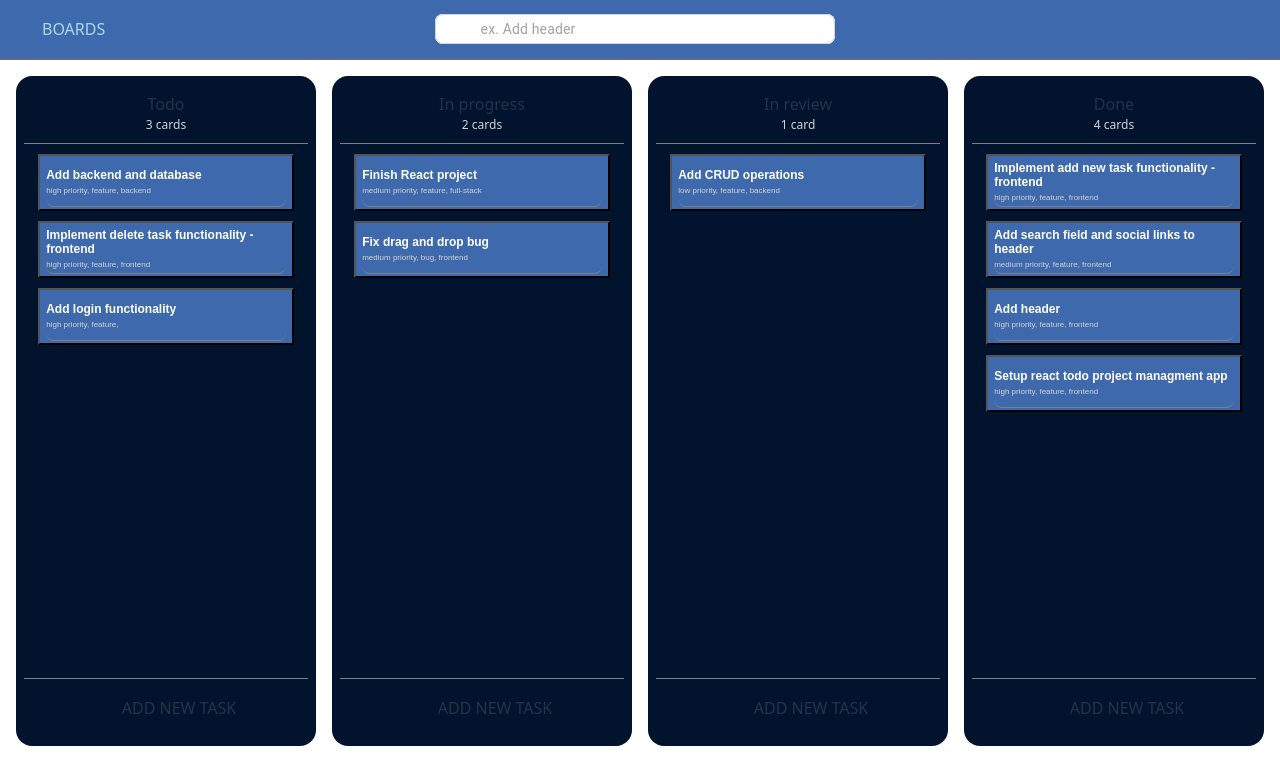
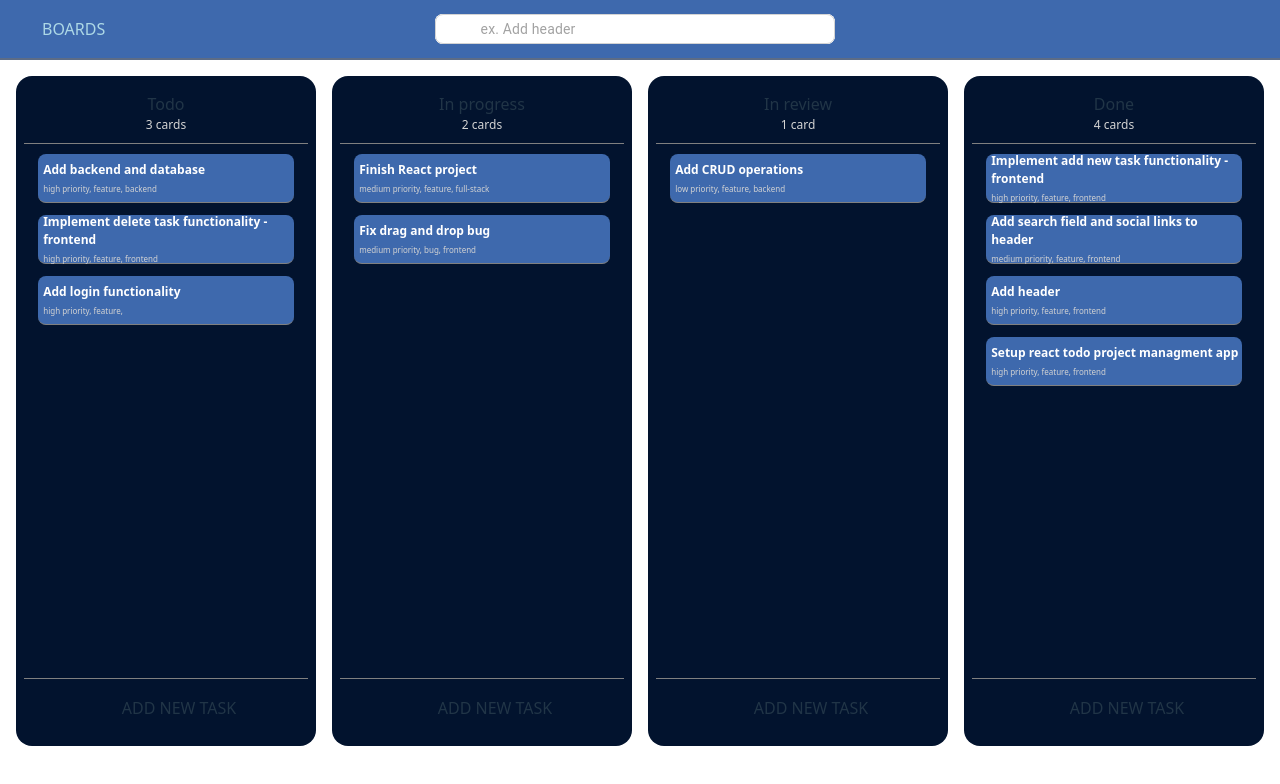
Before and after one commit to ketrinnem/boardly, a React (Vite) app: page / in a window 1280 px wide. Shown: the top 784 px of the page. Built offline with nearby package versions, Linux system fonts and the light colour scheme; some icons are missing.

Commit message:
fix(app): Fixed displaying filtered data.

```diff
--- a/src/components/Dnd/Draggable.tsx
+++ b/src/components/Dnd/Draggable.tsx
@@ -1,21 +1,30 @@
 
-import React from 'react';
-import { useDraggable, DragOverlay } from '@dnd-kit/core';
+import React, { useContext } from 'react';
+import { useDraggable } from '@dnd-kit/core';
 import { CSS } from '@dnd-kit/utilities';
+import { AppContext } from '../../context/AppContext';
 
 export function Draggable(props: any) {
+    const { searchText } = useContext(AppContext);
     const { attributes, listeners, setNodeRef, transform, isDragging } = useDraggable({
         id: props.id,
     });
+
+
+    const shouldDisplay = searchText === "" ||
+        props.item.title.toLowerCase().includes(searchText.toLowerCase())
+        ? true
+        : false
+
     const style = {
         transform: CSS.Translate.toString(transform),
-        backgroundColor: "#3e69ad",
-        opacity: isDragging ? 0 : 1
+        opacity: isDragging ? 0 : 1,
+        display: shouldDisplay ? 'flex' : 'none',
     };
 
     return (
-        <button ref={setNodeRef} style={style} {...listeners} {...attributes}>
+        <div ref={setNodeRef} style={style} {...listeners} {...attributes}>
             {props.children}
-        </button>
+        </div>
     );
 }
--- a/src/components/ListItem.tsx
+++ b/src/components/ListItem.tsx
@@ -27,16 +27,16 @@ const ListItem = (props: ListItemProps) => {
     setIsOpen(false);
   };
 
+  const shouldDisplay = searchText === "" ||
+    item.title.toLowerCase().includes(searchText.toLowerCase())
+    ? true
+    : false
+
 
   return (
-    <Draggable id={item.id}>
+    <Draggable id={item.id} item={item}>
       <Wrapper
-        shouldDisplay={
-          searchText === "" ||
-            item.title.toLowerCase().includes(searchText.toLowerCase())
-            ? true
-            : false
-        }
+        shouldDisplay={shouldDisplay}
       >
         {isOpen &&
           <DeleteModal
@@ -72,7 +72,7 @@ const ListItem = (props: ListItemProps) => {
 
 
       </Wrapper>
-    </Draggable>
+    </Draggable >
   );
 };
 
@@ -87,7 +87,7 @@ const Wrapper = styled.div<{ shouldDisplay?: boolean }>`
   cursor: pointer;
   border-radius: 8px;
   height: 95%;
-  z-index: 9999;
+  width: 100%;
 `;
 
 const ItemContent = styled.div`
@@ -98,6 +98,7 @@ const ItemContent = styled.div`
   gap: 20px;
   text-align: left;
   height: 50px;
+  margin-left: 5px;
 `;
 
 const Title = styled.div`
--- a/src/components/TodoManagment.tsx
+++ b/src/components/TodoManagment.tsx
@@ -12,8 +12,6 @@ import TodoColumn, { ItemsContainer } from "./TodoColumn";
 import { Droppable } from "./Dnd/Droppable";
 import {
   arrayMove,
-  SortableContext,
-  verticalListSortingStrategy,
 } from "@dnd-kit/sortable";
 import { AppContext } from "../context/AppContext";
 import ListItem from "./ListItem";
@@ -21,7 +19,7 @@ import ListItem from "./ListItem";
 const TodoManagment = () => {
   const sensors = useSensors(useSensor(PointerSensor));
 
-  const { items, setItems } = useContext(AppContext);
+  const { items, setItems, searchText } = useContext(AppContext);
   const [activeId, setActiveId] = useState<number | null>(null);
   const [activeItemRect, setActiveItemRect] = useState<{ width: number; height: number } | null>(null);
 
@@ -105,6 +103,12 @@ const TodoManagment = () => {
 
   const activeItem = items.find((i) => i.id === activeId);
 
+
+  const shouldDisplay = searchText === "" ||
+    (activeItem && activeItem.title.toLowerCase().includes(searchText.toLowerCase()))
+    ? true
+    : false
+
   return (
     <DndContext onDragEnd={handleDragEnd} onDragStart={handleDragStart} sensors={sensors}>
       <Wrapper>
@@ -147,21 +151,24 @@ const TodoManagment = () => {
         </Container>
       </Wrapper>
 
-      <DragOverlay>
-        <ItemsContainer style={{ overflowY: "hidden", opacity: 0.8, width: activeItemRect ? `${activeItemRect.width}px` : 'auto', height: activeItemRect ? `${activeItemRect.height}px` : 'auto' }}>
-          {activeItem ? (
+      < DragOverlay >
+        {activeItem ? (
+          <ItemsContainer style={{ overflowY: "hidden", opacity: 0.8, width: activeItemRect ? `${activeItemRect.width}px` : 'auto', height: activeItemRect ? `${activeItemRect.height}px` : 'auto' }}>
+
             <ListItem
               item={activeItem}
               index={0}
               items={items}
               setItems={setItems}
             />
-          ) : null}
-        </ItemsContainer>
+          </ItemsContainer>
+        ) : null}
+
       </DragOverlay>
 
 
-    </DndContext>
+
+    </DndContext >
   );
 };
 
```
